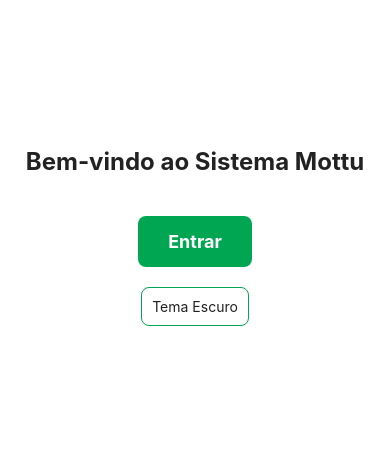
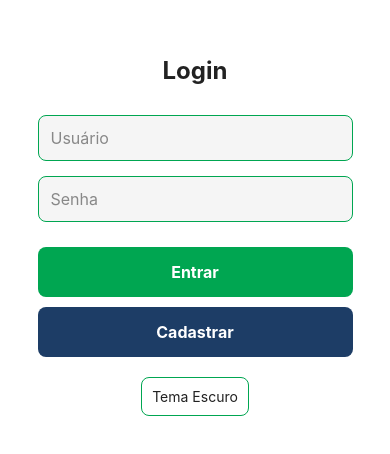
Before and after one commit to gusandrini/my-app-mottu, a React Native app: screen /Welcome in a window 390 px wide. Shown: the part 186-640 px from the top of the page. Built offline with nearby package versions, Linux system fonts and the light colour scheme.

Commit message:
feat: Implement user authentication with AsyncStorage and enhance navigation flow

```diff
--- a/package.json
+++ b/package.json
@@ -9,6 +9,7 @@
     "web": "expo start --web"
   },
   "dependencies": {
+    "@react-native-async-storage/async-storage": "2.2.0",
     "@react-navigation/native": "^7.1.17",
     "@react-navigation/native-stack": "^7.3.26",
     "axios": "^1.12.2",
--- a/src/navigation/AppNavigator.tsx
+++ b/src/navigation/AppNavigator.tsx
@@ -1,6 +1,8 @@
-import React from "react";
+import React, { useEffect, useState } from "react";
 import { NavigationContainer } from "@react-navigation/native";
 import { createNativeStackNavigator } from "@react-navigation/native-stack";
+import AsyncStorage from "@react-native-async-storage/async-storage";
+import { ActivityIndicator, View } from "react-native";
 
 import WelcomeScreen from "@/screens/WelcomeScreen";
 import HomeScreen from "@/screens/HomeScreen";
@@ -13,10 +15,41 @@ import MotoWithoutPlateScreen from "@/screens/MotoWithoutPlateScreen";
 const Stack = createNativeStackNavigator();
 
 const AppNavigator = () => {
+  const [loading, setLoading] = useState(true);
+  const [initialRoute, setInitialRoute] = useState<"Welcome" | "Home">("Welcome");
+
+  useEffect(() => {
+    const checkToken = async () => {
+      try {
+        const token = await AsyncStorage.getItem("token");
+        if (token) {
+          setInitialRoute("Home"); // ✅ se tem token, vai para Home
+        } else {
+          setInitialRoute("Welcome");
+        }
+      } catch (error) {
+        console.error("Erro ao verificar token:", error);
+        setInitialRoute("Welcome");
+      } finally {
+        setLoading(false);
+      }
+    };
+
+    checkToken();
+  }, []);
+
+  if (loading) {
+    return (
+      <View style={{ flex: 1, justifyContent: "center", alignItems: "center" }}>
+        <ActivityIndicator size="large" color="#00A651" />
+      </View>
+    );
+  }
+
   return (
     <NavigationContainer>
       <Stack.Navigator
-        initialRouteName="Welcome"
+        initialRouteName={initialRoute}
         screenOptions={{ headerShown: false }}
       >
         <Stack.Screen name="Welcome" component={WelcomeScreen} />
--- a/src/screens/HomeScreen.tsx
+++ b/src/screens/HomeScreen.tsx
@@ -1,6 +1,7 @@
 import React from "react";
-import { View, Text, TouchableOpacity, StyleSheet } from "react-native";
+import { View, Text, TouchableOpacity, StyleSheet, Alert } from "react-native";
 import { useNavigation } from "@react-navigation/native";
+import AsyncStorage from "@react-native-async-storage/async-storage";
 import { useTheme } from "@/context/ThemeContext";
 import ScreenWrapper from "@/components/ScreenWrapper";
 import Header from "@/components/Header";
@@ -9,21 +10,45 @@ const HomeScreen = () => {
   const navigation = useNavigation<any>();
   const { theme } = useTheme();
 
+  const handleLogout = async () => {
+    try {
+      await AsyncStorage.removeItem("token");
+      Alert.alert("Sessão encerrada", "Você saiu do aplicativo.");
+      navigation.reset({
+        index: 0,
+        routes: [{ name: "Welcome" }],
+      });
+    } catch (error) {
+      console.error("Erro ao fazer logout", error);
+    }
+  };
+
   return (
     <ScreenWrapper>
       <View style={[styles.container, { backgroundColor: theme.background }]}>
         <Header title="Página Inicial" />
 
         <Text style={[styles.title, { color: theme.text }]}>
-          Bem-vindo à Home!
+          Bem-vindo ao Sistema Mottu
         </Text>
 
+        {/* Botão Selecionar Pátio */}
         <TouchableOpacity
           style={[styles.button, { backgroundColor: theme.primary }]}
           onPress={() => navigation.navigate("PatioSelection")}
         >
           <Text style={[styles.buttonText, { color: theme.buttonText }]}>
             Selecionar Pátio
+          </Text>
+        </TouchableOpacity>
+
+        {/* Botão Logout */}
+        <TouchableOpacity
+          style={[styles.button, { backgroundColor: theme.secondary }]}
+          onPress={handleLogout}
+        >
+          <Text style={[styles.buttonText, { color: theme.buttonText }]}>
+            Sair
           </Text>
         </TouchableOpacity>
       </View>
@@ -34,8 +59,15 @@ const HomeScreen = () => {
 export default HomeScreen;
 
 const styles = StyleSheet.create({
-  container: { flex: 1, justifyContent: "center", alignItems: "center" },
+  container: { flex: 1, alignItems: "center", paddingTop: 20 },
   title: { fontSize: 22, fontWeight: "bold", marginBottom: 30 },
-  button: { paddingVertical: 15, paddingHorizontal: 30, borderRadius: 8 },
+  button: {
+    width: "90%",
+    paddingVertical: 15,
+    borderRadius: 8,
+    marginBottom: 15,
+    alignItems: "center",
+    elevation: 3,
+  },
   buttonText: { fontSize: 16, fontWeight: "bold" },
 });
--- a/src/screens/WelcomeScreen.tsx
+++ b/src/screens/WelcomeScreen.tsx
@@ -1,6 +1,8 @@
-import React from "react";
-import { View, Text, TouchableOpacity, StyleSheet } from "react-native";
+import React, { useState } from "react";
+import { View, Text, TextInput, TouchableOpacity, StyleSheet, Alert } from "react-native";
 import { useNavigation } from "@react-navigation/native";
+import AsyncStorage from "@react-native-async-storage/async-storage";
+import api from "@/services/api";
 import { useTheme } from "@/context/ThemeContext";
 import ScreenWrapper from "@/components/ScreenWrapper";
 
@@ -8,23 +10,114 @@ const WelcomeScreen = () => {
   const navigation = useNavigation<any>();
   const { theme, toggleTheme, isDark } = useTheme();
 
+  const [username, setUsername] = useState("");
+  const [senha, setSenha] = useState("");
+  const [loading, setLoading] = useState(false);
+
+  const handleLogin = async () => {
+    if (!username || !senha) {
+      Alert.alert("Erro", "Preencha usuário e senha");
+      return;
+    }
+
+    setLoading(true);
+    try {
+      const response = await api.post("/autenticacao/login", {
+        username,
+        senha,
+      });
+
+      const token = response.data.token;
+      await AsyncStorage.setItem("token", token);
+
+      Alert.alert("Sucesso", "Login realizado!");
+      navigation.navigate("Home");
+    } catch (error: any) {
+      console.error(error);
+      Alert.alert("Erro", "Usuário ou senha inválidos");
+    } finally {
+      setLoading(false);
+    }
+  };
+
+  // ✅ Cadastro
+  const handleRegister = async () => {
+    if (!username || !senha) {
+      Alert.alert("Erro", "Preencha usuário e senha");
+      return;
+    }
+
+    setLoading(true);
+    try {
+      const response = await api.post("/autenticacao/cadastrar", {
+        username,
+        senha,
+      });
+
+      if (response.status === 201) {
+        Alert.alert("Sucesso", "Usuário cadastrado!");
+      } else {
+        Alert.alert("Erro", "Não foi possível cadastrar");
+      }
+    } catch (error: any) {
+      console.error(error);
+      Alert.alert("Erro", "Usuário já existe ou dados inválidos");
+    } finally {
+      setLoading(false);
+    }
+  };
+
   return (
     <ScreenWrapper>
       <View style={styles.container}>
-        <Text style={[styles.title, { color: theme.text }]}>
-          Bem-vindo ao Sistema Mottu
-        </Text>
+        <Text style={[styles.title, { color: theme.text }]}>Login</Text>
 
+        <TextInput
+          style={[
+            styles.input,
+            { backgroundColor: theme.card, color: theme.text, borderColor: theme.primary },
+          ]}
+          placeholder="Usuário"
+          placeholderTextColor="#888"
+          value={username}
+          onChangeText={setUsername}
+        />
+
+        <TextInput
+          style={[
+            styles.input,
+            { backgroundColor: theme.card, color: theme.text, borderColor: theme.primary },
+          ]}
+          placeholder="Senha"
+          placeholderTextColor="#888"
+          secureTextEntry
+          value={senha}
+          onChangeText={setSenha}
+        />
+
+        {/* Botão Login */}
         <TouchableOpacity
           style={[styles.button, { backgroundColor: theme.primary }]}
-          onPress={() => navigation.navigate("Home")} // ✅ agora vai para Home
+          onPress={handleLogin}
+          disabled={loading}
         >
           <Text style={[styles.buttonText, { color: theme.buttonText }]}>
-            Entrar
+            {loading ? "Conectando..." : "Entrar"}
           </Text>
         </TouchableOpacity>
 
+        {/* Botão Cadastro */}
+        <TouchableOpacity
+          style={[styles.button, { backgroundColor: theme.secondary }]}
+          onPress={handleRegister}
+          disabled={loading}
+        >
+          <Text style={[styles.buttonText, { color: theme.buttonText }]}>
+            {loading ? "Cadastrando..." : "Cadastrar"}
+          </Text>
+        </TouchableOpacity>
 
+        {/* Botão Tema */}
         <TouchableOpacity
           style={[styles.themeButton, { borderColor: theme.primary }]}
           onPress={toggleTheme}
@@ -42,8 +135,22 @@ export default WelcomeScreen;
 
 const styles = StyleSheet.create({
   container: { flex: 1, justifyContent: "center", alignItems: "center" },
-  title: { fontSize: 24, fontWeight: "bold", marginBottom: 40, textAlign: "center" },
-  button: { paddingVertical: 15, paddingHorizontal: 30, borderRadius: 8, marginBottom: 20 },
-  buttonText: { fontSize: 18, fontWeight: "bold" },
-  themeButton: { padding: 10, borderWidth: 1, borderRadius: 8 },
+  title: { fontSize: 24, fontWeight: "bold", marginBottom: 30 },
+  input: {
+    width: "90%",
+    borderWidth: 1,
+    borderRadius: 8,
+    padding: 12,
+    marginBottom: 15,
+    fontSize: 16,
+  },
+  button: {
+    paddingVertical: 15,
+    borderRadius: 8,
+    width: "90%",
+    alignItems: "center",
+    marginTop: 10,
+  },
+  buttonText: { fontSize: 16, fontWeight: "bold" },
+  themeButton: { padding: 10, borderWidth: 1, borderRadius: 8, marginTop: 20 },
 });
--- a/src/services/api.ts
+++ b/src/services/api.ts
@@ -1,12 +1,19 @@
 import axios from "axios";
+import AsyncStorage from "@react-native-async-storage/async-storage";
 
 const API_BASE_URL = "http://10.0.2.2:8080";
 
-const apiClient = axios.create({
+const api = axios.create({
   baseURL: API_BASE_URL,
-  headers: {
-    "Content-Type": "application/json",
-  },
+  headers: { "Content-Type": "application/json" },
 });
 
-export default apiClient;
+api.interceptors.request.use(async (config) => {
+  const token = await AsyncStorage.getItem("token");
+  if (token) {
+    config.headers.Authorization = `Bearer ${token}`;
+  }
+  return config;
+});
+
+export default api;
```
Also changed, not shown: 1 other file (tests, documents, lock files or other folders).
